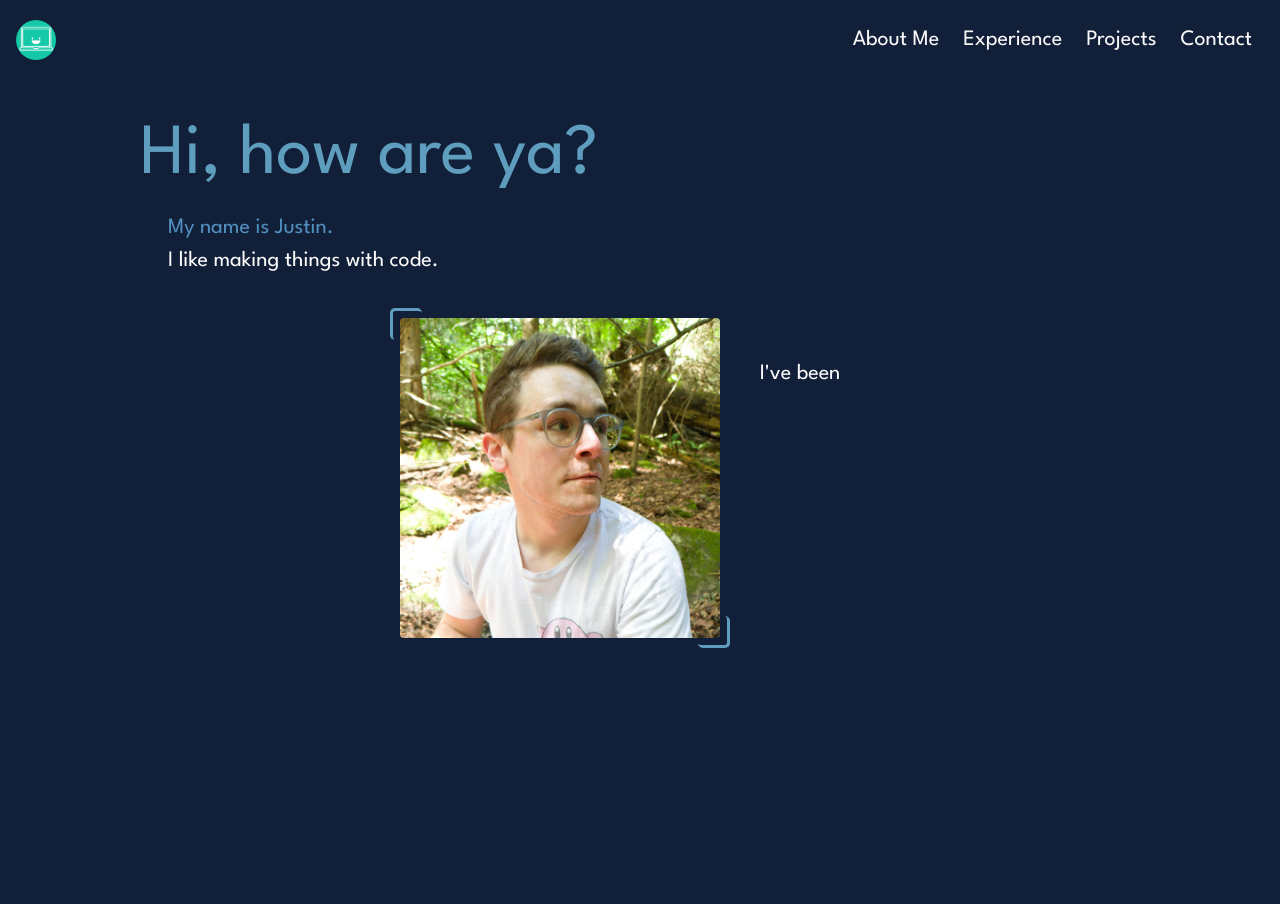
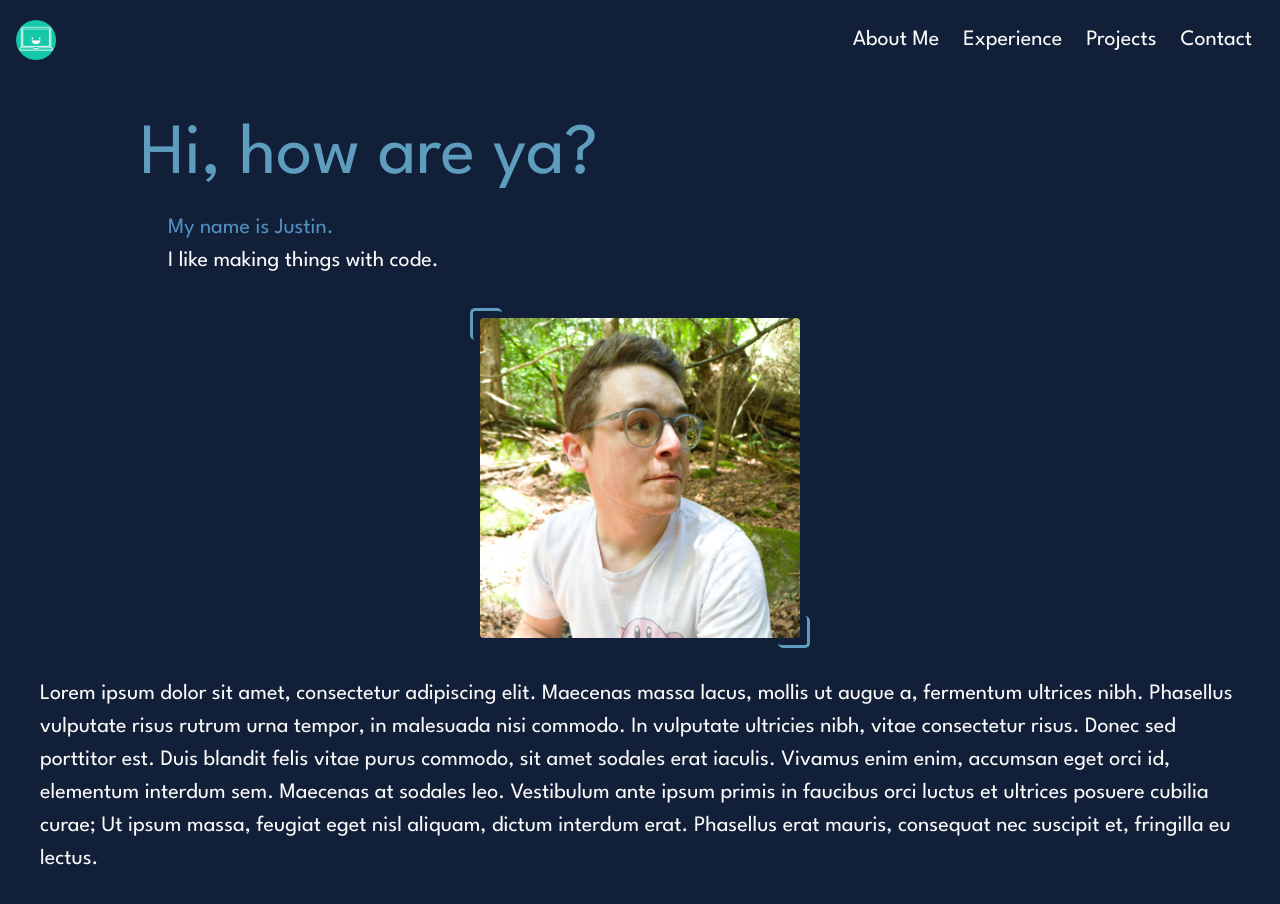
Before and after one commit to jdimichele/justindimichele.com, a Vue app: page / in a window 1280 px wide. Shown: the top 904 px of the page. Before the commit the page ends 800 px from the top, so only its background shows below. Built offline with nearby package versions, Linux system fonts and the light colour scheme; the HTML template or start-up script is replaced by a standard one.

Commit message:
Completely forgot where I left off on this...

```diff
--- a/src/components/sections/AboutMe.vue
+++ b/src/components/sections/AboutMe.vue
@@ -1,6 +1,6 @@
 <template>
   <section id="about">
-    <div class="flex justify-center">
+    <div class="grid justify-center">
       <div class="outer inner">
         <img
           class="rounded w-80 h-80 float-left"
@@ -8,10 +8,21 @@
           alt="Justin's beautiful, lovely face."
         />
       </div>
+    </div>
 
-      <div class="p-10">
-        <p>I've been</p>
-      </div>
+    <div class="flex justify-end p-10">
+      <p>
+        Lorem ipsum dolor sit amet, consectetur adipiscing elit. Maecenas massa
+        lacus, mollis ut augue a, fermentum ultrices nibh. Phasellus vulputate
+        risus rutrum urna tempor, in malesuada nisi commodo. In vulputate
+        ultricies nibh, vitae consectetur risus. Donec sed porttitor est. Duis
+        blandit felis vitae purus commodo, sit amet sodales erat iaculis.
+        Vivamus enim enim, accumsan eget orci id, elementum interdum sem.
+        Maecenas at sodales leo. Vestibulum ante ipsum primis in faucibus orci
+        luctus et ultrices posuere cubilia curae; Ut ipsum massa, feugiat eget
+        nisl aliquam, dictum interdum erat. Phasellus erat mauris, consequat nec
+        suscipit et, fringilla eu lectus.
+      </p>
     </div>
   </section>
 </template>
```
